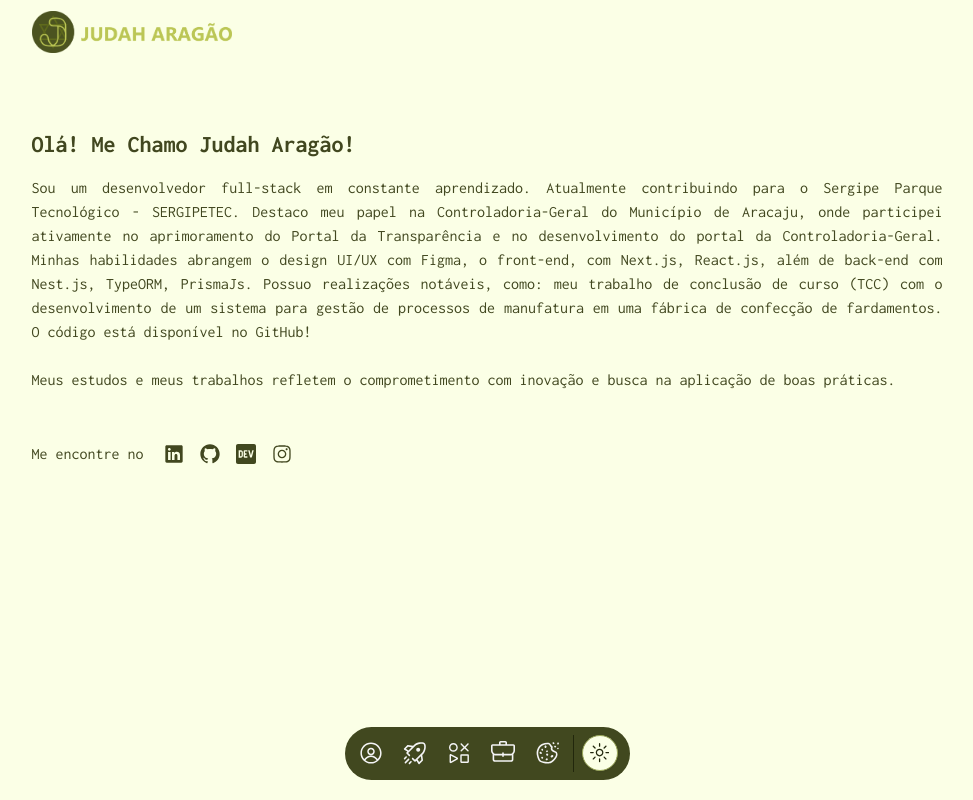
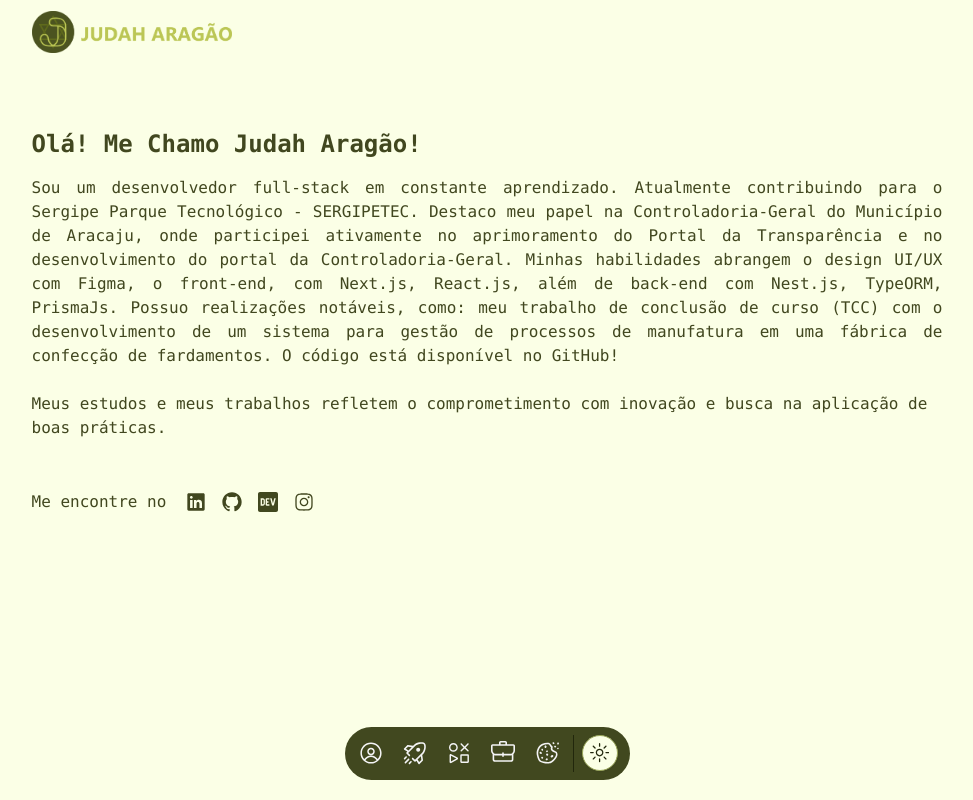
Before and after one commit to JudahAragao/JudahAragao.github.io, a Next.js app: page / in a window 1280 px wide. Shown: the top 800 px of the page, without its empty margins (153-1126 px from the left). Built offline with nearby package versions, Linux system fonts and the light colour scheme.

Commit message:
update deploy

```diff
--- a/next.config.mjs
+++ b/next.config.mjs
@@ -1,4 +1,7 @@
 /** @type {import('next').NextConfig} */
-const nextConfig = {};
+const nextConfig = {
+    output:'export',
+    reactStrictMode: true,
+};
 
 export default nextConfig;
--- a/src/app/layout.tsx
+++ b/src/app/layout.tsx
@@ -20,12 +20,12 @@ export default function RootLayout({
 }>) {
   return (
     <html lang="pt-br" suppressHydrationWarning={true}>
-      <body className={`${inconsolata.className} font-mono`} suppressHydrationWarning={true}>
+      <body className={`font-mono`} suppressHydrationWarning={true} >
         <ThemeProvider
           attribute="class"
           defaultTheme="system"
           enableSystem
-          disableTransitionOnChange
+          disableTransitionOnChange={false}
         >
           {children}
         </ThemeProvider>
```
